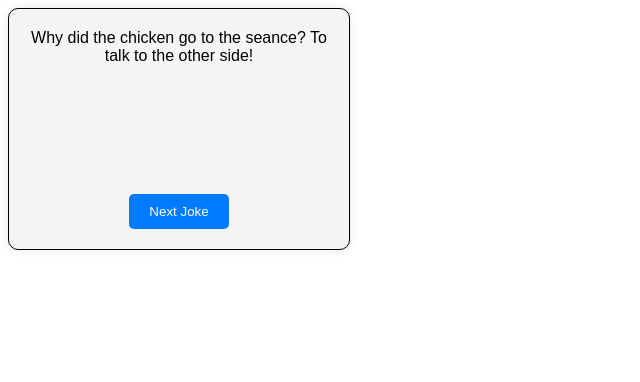
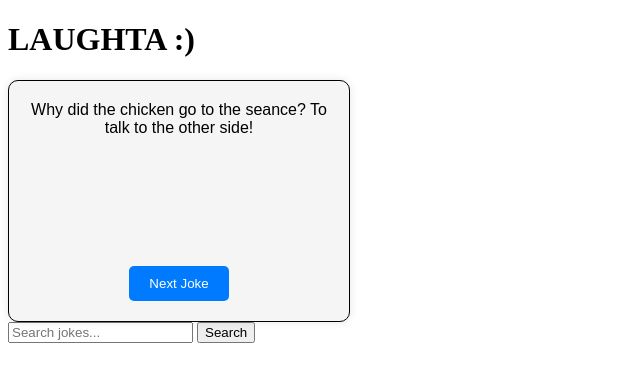
Before and after one commit to turingblocks/JokeCarousel, a plain HTML site: page index.html in a window 1280 px wide. Shown: the whole page, without its empty margins (0-640 px from the left). Drawn offline with Linux system fonts and the light colour scheme.

Commit message:
Update index.html

```diff
--- a/index.html
+++ b/index.html
@@ -5,12 +5,20 @@
     <link rel="stylesheet" type="text/css" href="styles.css">
 </head>
 <body>
+    <h1 class="page-title">LAUGHTA :)</h1>
     <div class="carousel">
         <div class="joke-content">
             <!-- Joke content will be loaded here -->
         </div>
         <button class="carousel-button" onclick="nextJoke()">Next Joke</button>
     </div>
+    <div class="search">
+        <input type="text" id="searchBox" placeholder="Search jokes...">
+        <button onclick="searchJokes()">Search</button>
+    </div>
+    <div id="searchResults">
+        <!-- Search results will be loaded here -->
+    </div>
     <script src="script.js"></script>
 </body>
 </html>
```
